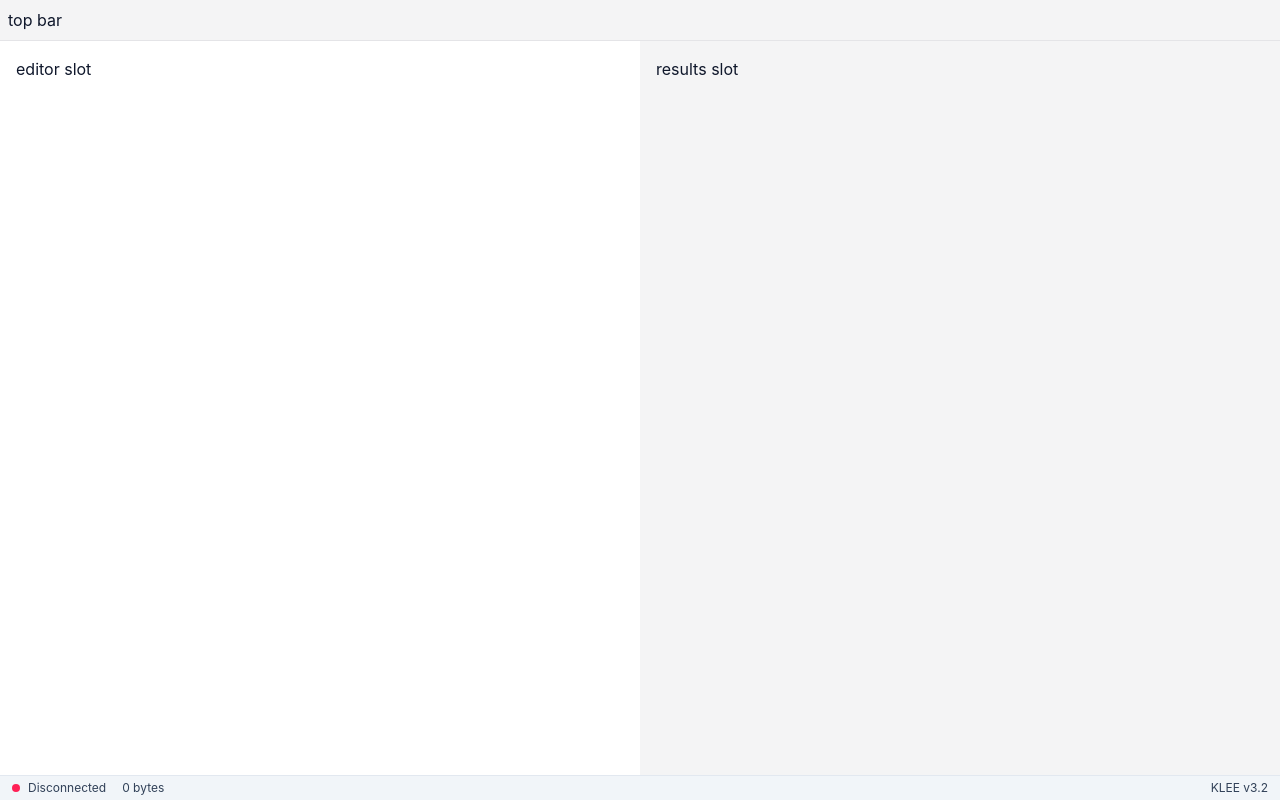
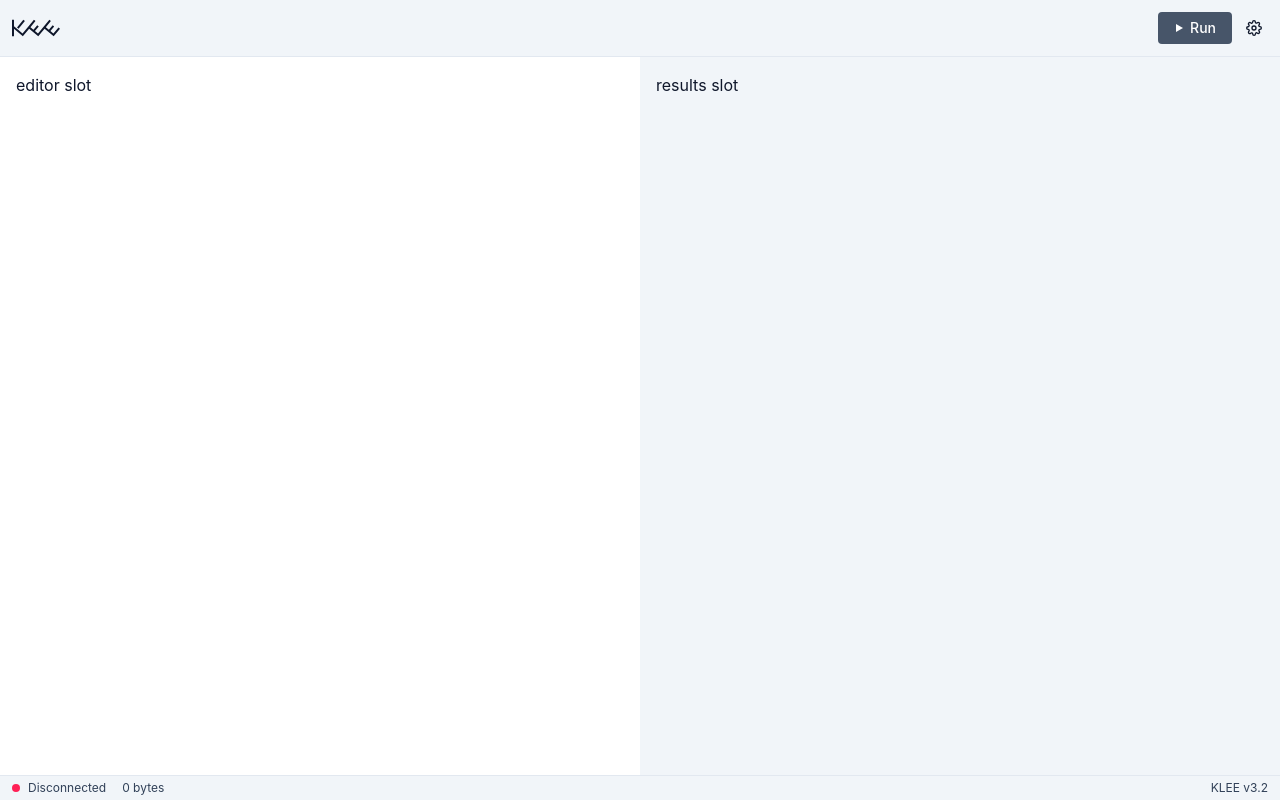
Before and after one commit to FinnLeh/klee-web, a React (Vite) app in the folder frontend/: page / in a window 1280 px wide. Built offline with nearby package versions, Linux system fonts and the light colour scheme; no server answers; what openapi-fetch would draw is missing.

Commit message:
feat(frontend): add TopBar with KLEE logo and no-op Run/settings buttons

```diff
--- /dev/null
+++ b/frontend/src/components/TopBar.tsx
@@ -0,0 +1,78 @@
+type TopBarProps = {
+  onRun: () => void
+  onOpenSettings: () => void
+}
+
+export function TopBar({ onRun, onOpenSettings }: TopBarProps) {
+  return (
+    <div className="px-3 py-3 border-b border-slate-200 dark:border-slate-800 bg-slate-100 dark:bg-slate-900 flex items-center justify-between text-slate-900 dark:text-slate-100">
+      <KleeLogo />
+      <div className="flex items-center gap-2">
+        <button
+          type="button"
+          onClick={onRun}
+          className="flex items-center gap-1.5 px-4 py-1.5 rounded text-sm font-medium text-white bg-[var(--klee-accent)] hover:brightness-110 active:brightness-95"
+        >
+          <PlayIcon />
+          Run
+        </button>
+        <button
+          type="button"
+          onClick={onOpenSettings}
+          aria-label="Settings"
+          className="p-1.5 rounded hover:bg-slate-200 dark:hover:bg-slate-800"
+        >
+          <CogIcon />
+        </button>
+      </div>
+    </div>
+  )
+}
+
+function KleeLogo() {
+  return (
+    <svg
+      viewBox="0 0 960 560"
+      className="h-7 w-auto"
+      fill="currentColor"
+      role="img"
+      aria-label="KLEE"
+    >
+      <polygon points="960,293.2 929.7,268.2 828.4,389.3 767.8,338.8 843.7,248 813.5,222.5 737.6,313.3 676.6,262.9 777.9,141.8 747.6,116.3 519.9,389.3 459.4,338.8 535.3,248 505,222.5 429.1,313.3 368.6,262.9 469.5,141.8 439.2,116.3 211.5,389.3 39.5,245.8 39.5,115 0,115 0,445 39.5,445 39.5,297.1 216.7,445 343.1,293.2 525.2,445 651.6,293.2 651.6,293.2 833.6,445" />
+      <rect
+        x="80.3"
+        y="185.7"
+        transform="matrix(0.6402 -0.7682 0.7682 0.6402 -93.3865 211.4502)"
+        width="197.4"
+        height="39.5"
+      />
+    </svg>
+  )
+}
+
+function PlayIcon() {
+  return (
+    <svg width="10" height="10" viewBox="0 0 10 10" fill="currentColor" aria-hidden="true">
+      <path d="M2 1 L9 5 L2 9 Z" />
+    </svg>
+  )
+}
+
+function CogIcon() {
+  return (
+    <svg
+      width="16"
+      height="16"
+      viewBox="0 0 24 24"
+      fill="none"
+      stroke="currentColor"
+      strokeWidth="2"
+      strokeLinecap="round"
+      strokeLinejoin="round"
+      aria-hidden="true"
+    >
+      <circle cx="12" cy="12" r="3" />
+      <path d="M19.4 15a1.65 1.65 0 0 0 .33 1.82l.06.06a2 2 0 1 1-2.83 2.83l-.06-.06a1.65 1.65 0 0 0-1.82-.33 1.65 1.65 0 0 0-1 1.51V21a2 2 0 1 1-4 0v-.09A1.65 1.65 0 0 0 9 19.4a1.65 1.65 0 0 0-1.82.33l-.06.06a2 2 0 1 1-2.83-2.83l.06-.06a1.65 1.65 0 0 0 .33-1.82 1.65 1.65 0 0 0-1.51-1H3a2 2 0 1 1 0-4h.09A1.65 1.65 0 0 0 4.6 9a1.65 1.65 0 0 0-.33-1.82l-.06-.06a2 2 0 1 1 2.83-2.83l.06.06a1.65 1.65 0 0 0 1.82.33H9a1.65 1.65 0 0 0 1-1.51V3a2 2 0 1 1 4 0v.09a1.65 1.65 0 0 0 1 1.51 1.65 1.65 0 0 0 1.82-.33l.06-.06a2 2 0 1 1 2.83 2.83l-.06.06a1.65 1.65 0 0 0-.33 1.82V9a1.65 1.65 0 0 0 1.51 1H21a2 2 0 1 1 0 4h-.09a1.65 1.65 0 0 0-1.51 1z" />
+    </svg>
+  )
+}
--- a/frontend/src/index.css
+++ b/frontend/src/index.css
@@ -1,3 +1,7 @@
 @import "tailwindcss";
 
 @custom-variant dark (&:where(.dark, .dark *));
+
+:root {
+  --klee-accent: #475569;
+}
--- a/frontend/src/pages/HomePage.tsx
+++ b/frontend/src/pages/HomePage.tsx
@@ -1,17 +1,14 @@
 import { StatusBar } from "../components/StatusBar"
+import { TopBar } from "../components/TopBar"
 import { Workspace } from "../components/Workspace"
 
 export function HomePage() {
   return (
     <Workspace
-      topBar={
-        <div className="p-2 border-b border-zinc-200 dark:border-zinc-800 bg-zinc-100 dark:bg-zinc-900">
-          top bar
-        </div>
-      }
+      topBar={<TopBar onRun={() => {}} onOpenSettings={() => {}} />}
       main={<div className="p-4 h-full">editor slot</div>}
       results={
-        <div className="p-4 h-full bg-zinc-100 dark:bg-zinc-900">
+        <div className="p-4 h-full bg-slate-100 dark:bg-slate-900">
           results slot
         </div>
       }
```
